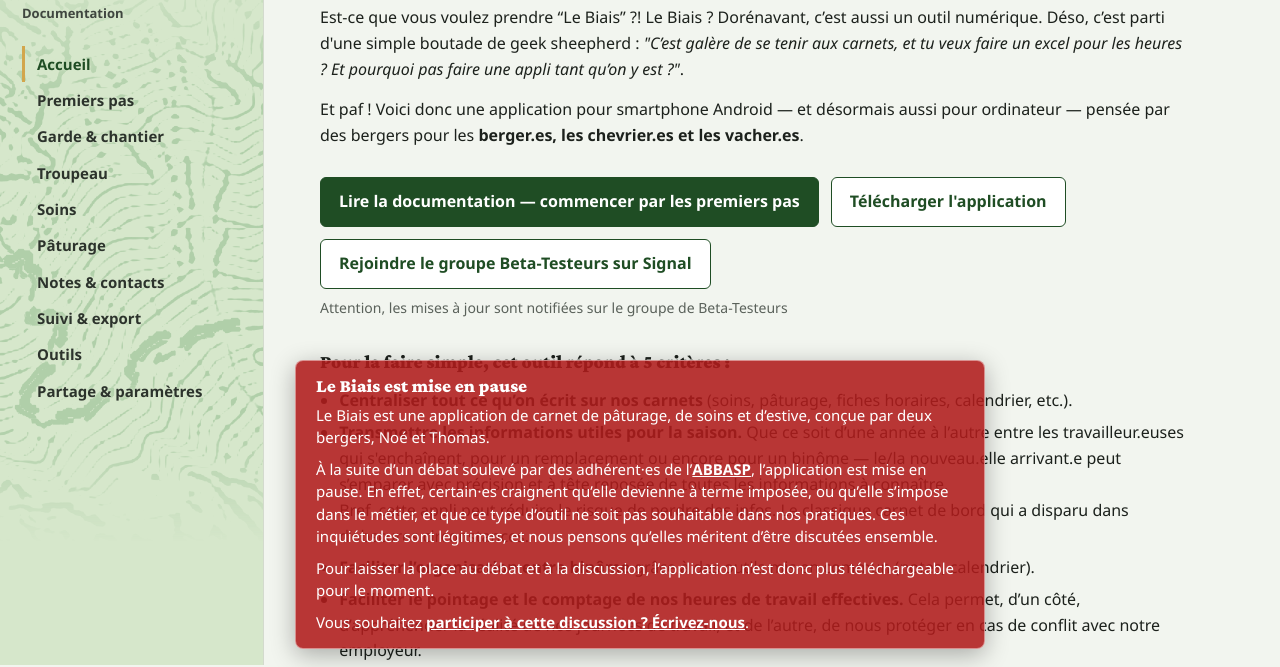
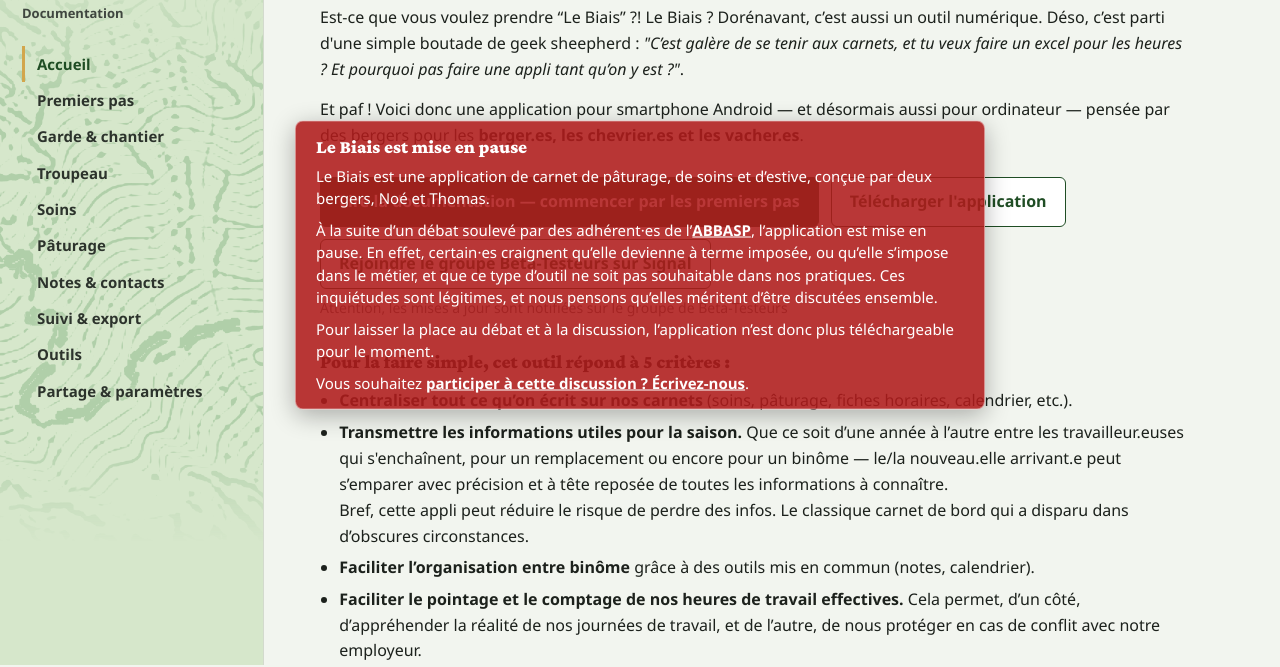
Before and after one commit to pach/leBiais_public, a plain HTML site: page index.html in a window 1280 px wide. Shown: the part 135-802 px from the top of the page. Drawn offline with Linux system fonts and the light colour scheme.

Commit message:
DOCS : encart de pause centré au milieu de la fenêtre
Co-Authored-By: Claude Sonnet 5.5 <noreply@anthropic.com>

```diff
--- a/style.css
+++ b/style.css
@@ -558,8 +558,8 @@ footer p { margin-top: 0.2em; }
 .pause-filigrane {
     position: fixed;
     left: 50%;
-    bottom: 16px;
-    transform: translateX(-50%);
+    top: 50%;
+    transform: translate(-50%, -50%);
     z-index: 1000;
     width: min(46em, calc(100% - 24px));
     max-height: calc(100vh - 32px);
```
